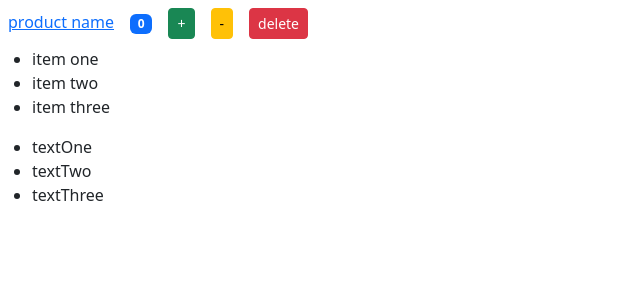
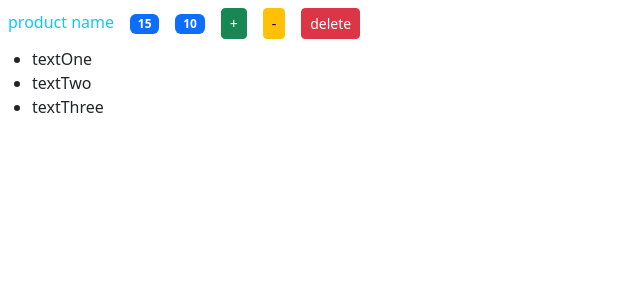
Before and after one commit to AmirTaki/react-toturial, a React (Create React App) app: page / in a window 1280 px wide. Shown: the top 300 px of the page, without its empty margins (0-640 px from the left). Built offline with nearby package versions, Linux system fonts and the light colour scheme.

Commit message:
syntax jsx part 2

```diff
--- a/src/components/product.jsx
+++ b/src/components/product.jsx
@@ -1,32 +1,47 @@
 import { Component } from "react";
 
 class Product extends Component {
+    count = 15;  // constructor attribute
+    name = true;  // attribute
+    number = 10
     render() {
-        const count = 5;
-        const list = [<li>item one</li>,<li>item two</li>,<li>item three</li>]
+        // const count = 5
         const Ltext = ['textOne', "textTwo", "textThree"]
-        // const maplist = Ltext.map(item => <li>{item}</li>)
         return (
             <>
-              <span className='m-2 text-info' >{this.format()}</span>
-              <span className='m-2 badge bg-primary'>{1 - 1}</span>
-              <button className='m-2 btn btn-sm btn-success'>+</button>
-              <button className='m-2 btn btn-sm btn-warning '>-</button>
-              <button className='m-2 btn btn-sm btn-danger'>delete</button>
+             { this.count !== 0 ? (
+                <>
+                    {/* condition ? true : false */}
+                    <span className='m-2 text-info' >{this.name  ? "product name" :'not' }</span>
+                    {/* function () -> attribute */}
+                    <span className='m-2 badge bg-primary'>{this.format ()}</span>
+                    {/* condition && */}
+                    <span className='m-2 badge bg-primary'>{this.number !== 0 && this.number}</span>
 
-              <ul>
-                {list}
-              </ul>
+                    <span className='m-2 badge bg-primary'></span>
 
-              <ul>
-                {Ltext.map((item, index) => <li key = {index}>{item}</li>)}
-              </ul>
+                    <button className='m-2 btn btn-sm btn-success'>+</button>
+
+                    <button className='m-2 btn btn-sm btn-warning '>-</button>
+
+                    <button className='m-2 btn btn-sm btn-danger'>delete</button>
+
+                    <ul>
+                        {Ltext.map((item, index) => <li key = {index}>{item}</li>)}
+                    </ul>
+                </>
+
+             ) : (
+                <h1>there is no product</h1>
+             )}
+
             </>
         )
     }
-
-    format(){
-        return <a href = "#">product name</a>;
+    format (){
+        // return this.count == 0 ? 'zero' : this.count;
+        if (this.count == 0) return 'zero'
+        else return this.count
     }
 }
 
```
